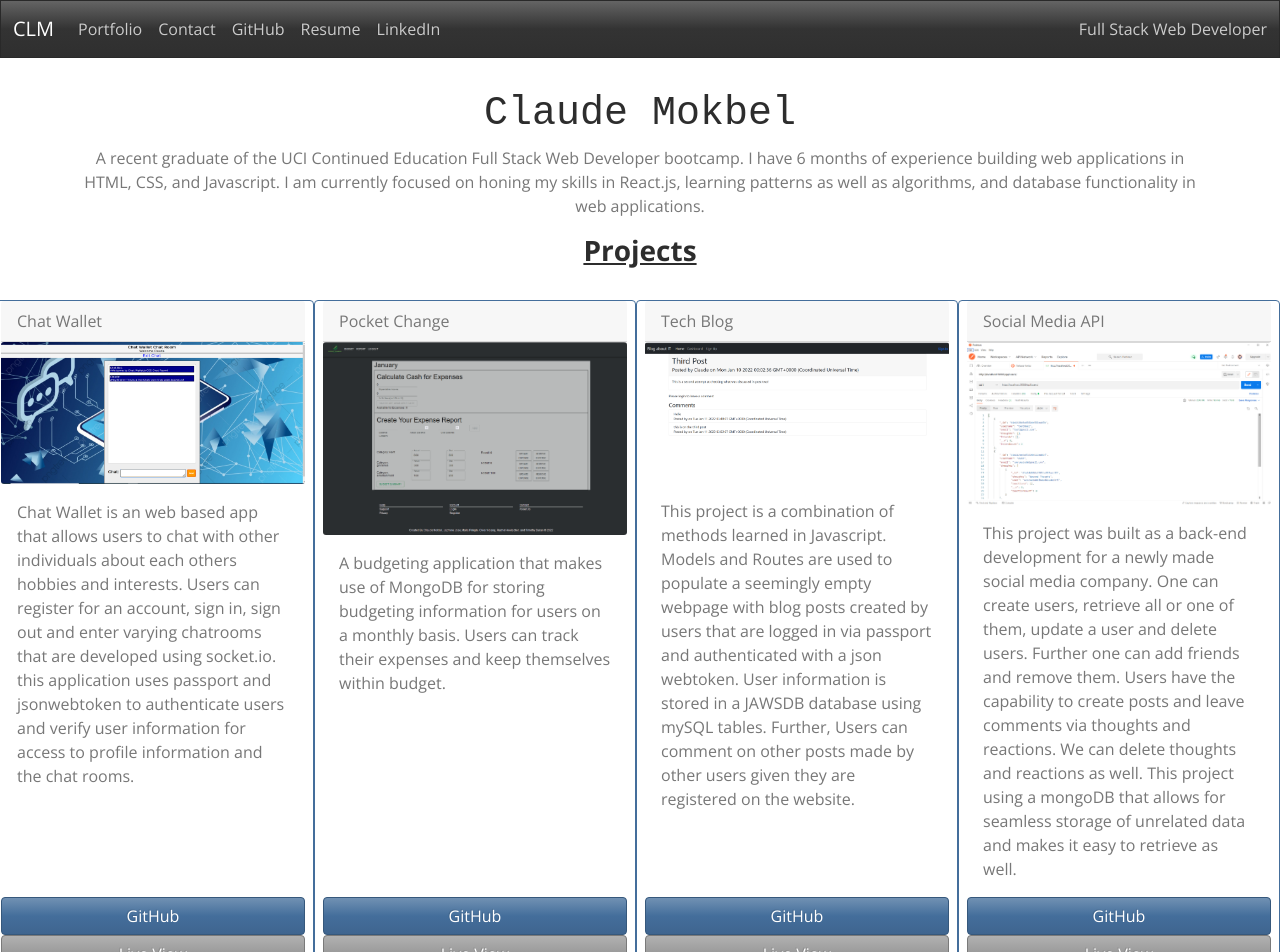
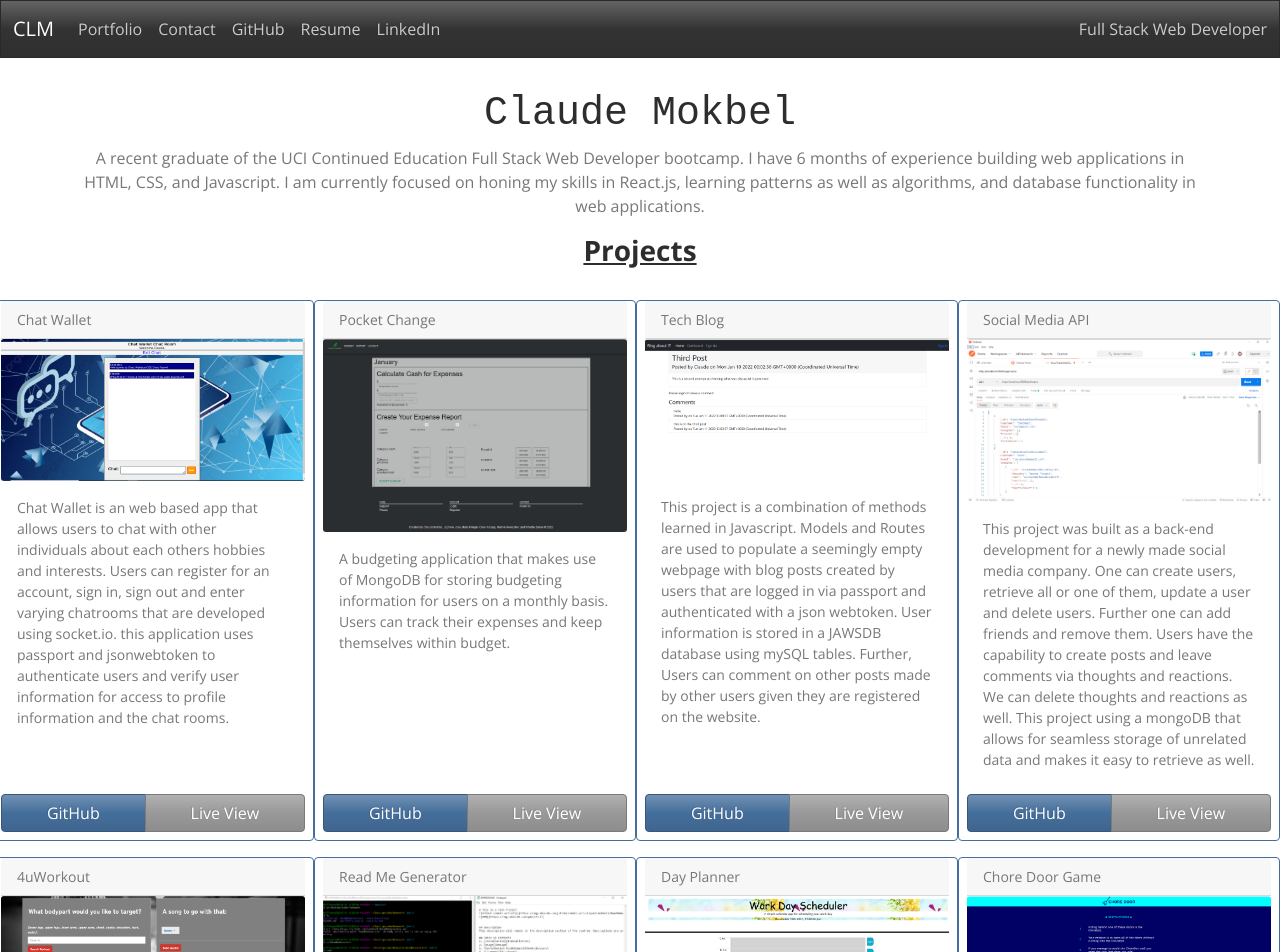
Before and after one commit to cmokbel1/cmokbel1.github.io, a React (Create React App) app: page / in a window 1280 px wide. Shown: the top 952 px of the page. Built offline with nearby package versions, Linux system fonts and the light colour scheme.

Commit message:
more theme changes

```diff
--- a/src/App.css
+++ b/src/App.css
@@ -24,12 +24,6 @@ main {
   min-height: calc(100vh - 50px);
 }
 
-.white-border {
-  border: 1px solid #FFF !important;
-  padding-top: 10px;
-  padding-bottom: 10px;
-}
-
 h5 {
   text-align: center;
 }
@@ -38,3 +32,10 @@ h5 {
   --bs-gutter-x: 1rem !important;
   margin-right: 0 !important;
 }
+
+/* portfolio page */
+
+.small {
+  max-height: 35rem;
+  overflow: auto;
+}
--- a/src/components/Project/ProjCard.js
+++ b/src/components/Project/ProjCard.js
@@ -8,7 +8,7 @@ const ProjCard = (props) => {
   const { project } = props;
   return (
     <>
-      <Card className="col-sm-3 border-primary mb-3">
+      <Card className="col-sm-3 border-primary mb-3 small">
       <CardTitle className="card-header">{project.title}</CardTitle>
         <CardImg variant="top" src={project.img} />
         <CardBody>
@@ -16,8 +16,10 @@ const ProjCard = (props) => {
             {project.description}
           </CardText>
         </CardBody>
-        <Button variant="primary" color="primary" className="btn btn-primary" href={project.gitHub}>GitHub</Button>
+        <div className="text-center btn-group my-2">
+        <Button variant="primary" color="primary" className="btn btn-primary mr-2" href={project.gitHub}>GitHub</Button>
         <Button variant="secondary" className="btn btn-primary" href={project.liveSite}>Live View</Button>
+        </div>
     </Card>
     <br />
     </>
```
Also changed, not shown: 1 other file (tests, documents, lock files or other folders).
